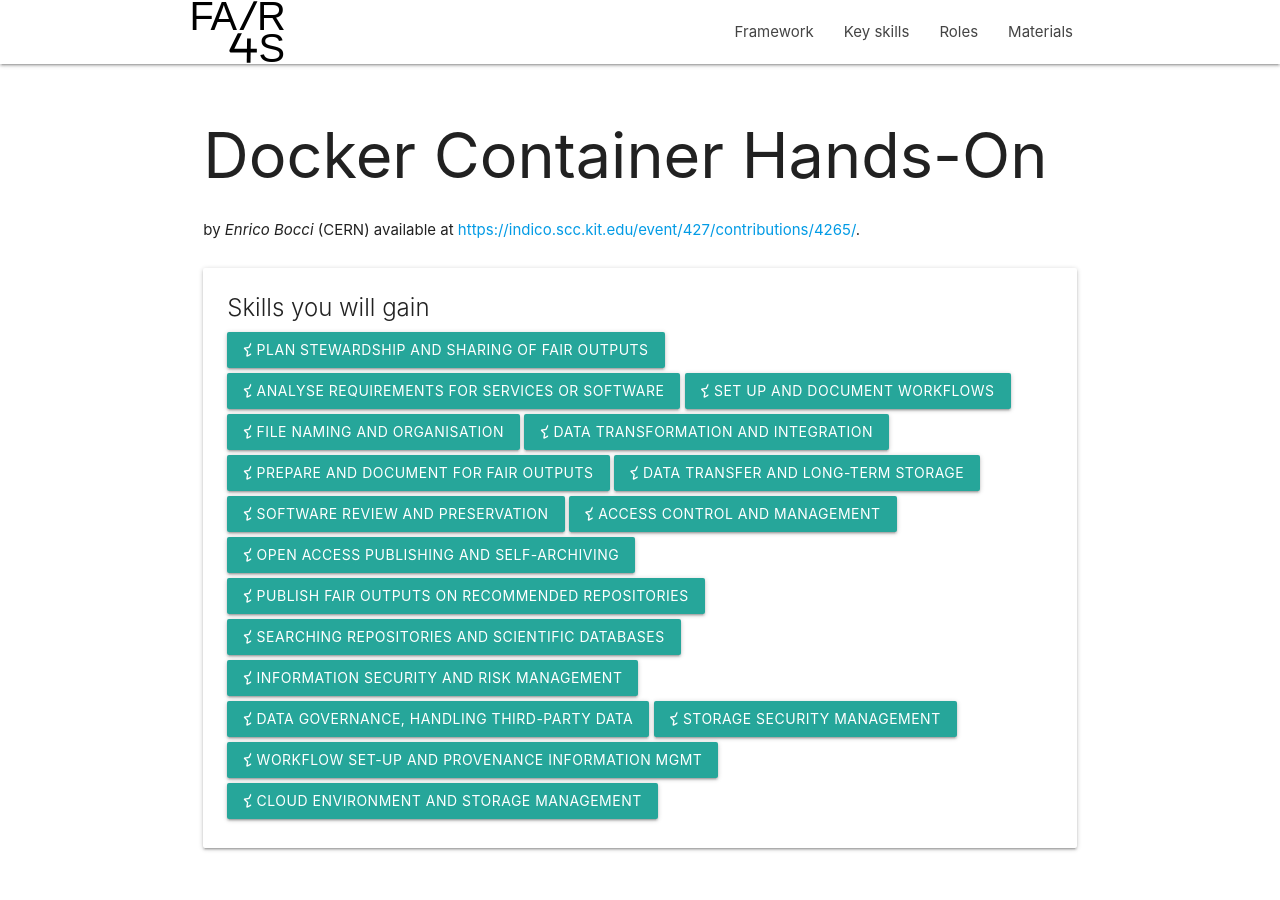
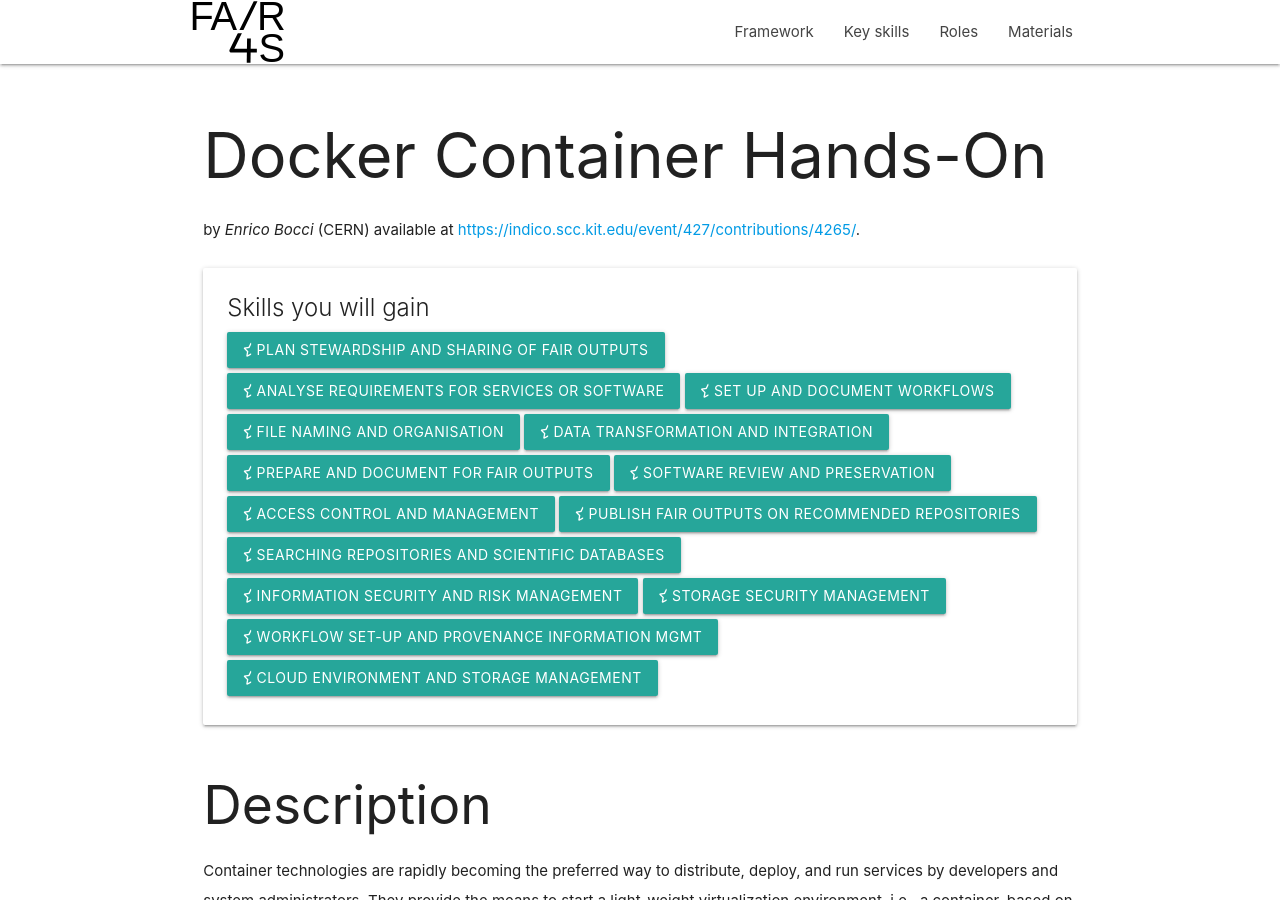
Before and after one commit to EOSC-FAIR4S/eosc-fair4s.github.io, a Jekyll site: the page built from _materials/2018_bocci_docker-container-hands-on.md, in a window 1280 px wide and 900 px high. Built offline with Jekyll 4.4.1, drawn with Linux system fonts in a browser that asks for light colours; nearby versions of some CDN libraries.

Commit message:
corrected docker material

```diff
--- a/_materials/2018_bocci_docker-container-hands-on.md
+++ b/_materials/2018_bocci_docker-container-hands-on.md
@@ -46,16 +46,10 @@ skills:
     name: Prepare and document for FAIR outputs
     level: basic
   -
-    name: Data transfer and long-term storage
-    level: basic
-  -
     name: Software review and preservation
     level: basic
   -
     name: Access control and management
-    level: basic
-  -
-    name: Open access publishing and self-archiving
     level: basic
   -
     name: Publish FAIR outputs on recommended repositories
@@ -65,9 +59,6 @@ skills:
     level: basic
   -
     name: Information security and risk management
-    level: basic
-  -
-    name: Data governance, handling third-party data
     level: basic
   -
     name: Storage security management
```
